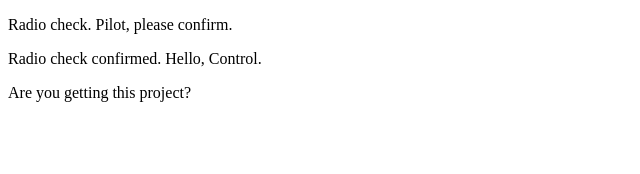
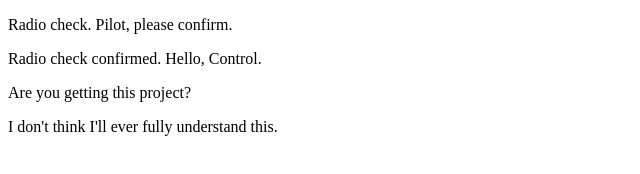
Before and after one commit to wynstanlaface/communication-log, a plain HTML site: page index.html in a window 1280 px wide. Shown: the whole page, without its empty margins (0-640 px from the left). Drawn offline with Linux system fonts and the light colour scheme.

Commit message:
Replied with 'not fully understanding'

```diff
--- a/index.html
+++ b/index.html
@@ -15,3 +15,9 @@
         <p> Are you getting this project?</p>
     </body>
 </html>
+
+<html>
+   <body>
+      <p>I don't think I'll ever fully understand this.</p>
+   </body>
+</html>
```
